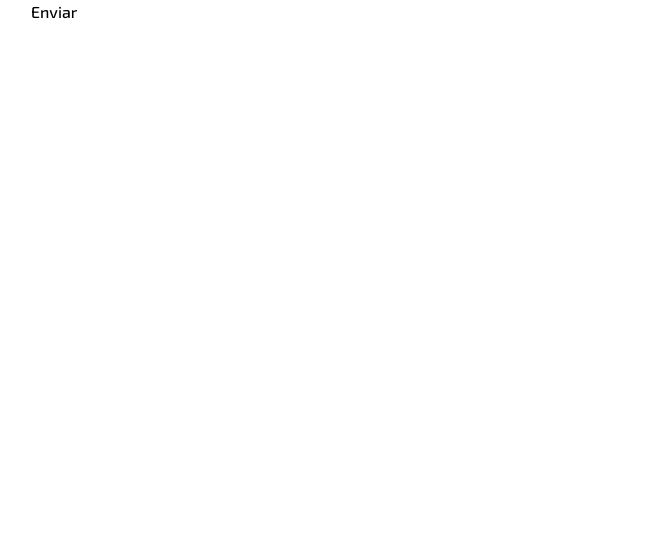
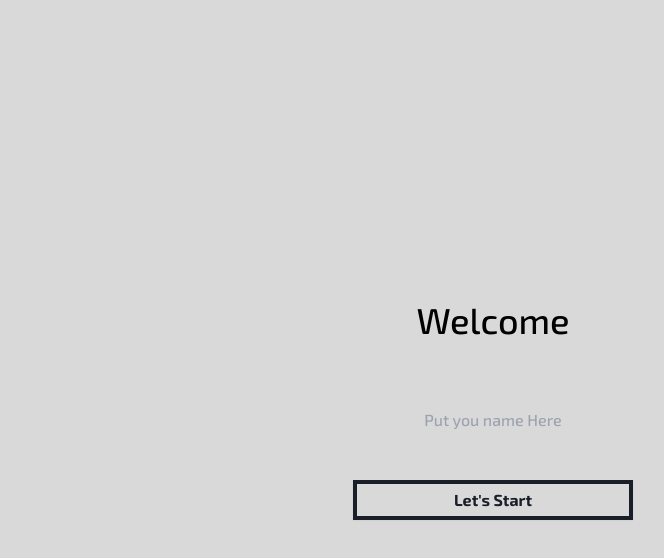
Before and after one commit to SrLuc/NewPortifolio, a React (Vite) app: page /works in a window 1280 px wide. Shown: the top 558 px of the page, without its empty margins (147-811 px from the left). Built offline with nearby package versions, Linux system fonts and the light colour scheme.

Commit message:
finished project

```diff
--- a/src/components/UIelements/Buttons.jsx
+++ b/src/components/UIelements/Buttons.jsx
@@ -30,7 +30,7 @@ const TernaryButton = ({ children }) => {
 
   return (
     <ScrollLink
-      className="bg-[#C0FF00] text-[#191E29] font-bold text-2xl p-1 px-3 shadow-sm"
+    className="bg-[#C0FF00] text-[#191E29] font-bold text-2xl p-1 px-3 shadow-sm"
       activeClass="active"
       to="section1"
       spy={true}
--- a/src/components/carousel/Carousel.jsx
+++ b/src/components/carousel/Carousel.jsx
@@ -7,8 +7,8 @@ import Slider from "react-slick";
 const VariableWidth = ({ children }) => {
   const settings = {
     className: "slider variable-width",
-    slidesToShow: 1,
-    slidesToScroll: 3,
+    slidesToShow: 3,
+    slidesToScroll: 1,
     variableWidth: true,
     adaptiveHeight: true,
     arrows: false,
--- a/src/pages/Home.jsx
+++ b/src/pages/Home.jsx
@@ -32,9 +32,9 @@ const Home = ({ name }) => {
             <SecondaryButton>
               <Link to="/about">More about me?</Link>
             </SecondaryButton>
-            <PrimaryButton>
+            <TernaryButton>
               <Link to="/contact">Let's Talk</Link>
-            </PrimaryButton>
+            </TernaryButton>
           </ul>
         </section>
         <section className="h-96 p-5 w-full flex justify-center">
--- a/src/pages/Login.jsx
+++ b/src/pages/Login.jsx
@@ -1,3 +1,5 @@
+import { SecondaryButton } from "../../src/components/UIelements/Buttons";
+
 const Login = ({ handleFormSubmit }) => {
   const handleForm = (e) => {
     const name = e.target.name.value;
@@ -5,10 +7,22 @@ const Login = ({ handleFormSubmit }) => {
   };
 
   return (
-    <section>
-      <form onSubmit={handleForm}>
-        <input type="text" name="name" id="name" />
-        <input type="submit" value="Enviar" />
+    <section className="flex w-full p-56 h-screen justify-center bg-[#D9D9D9]">
+      <form
+        className="flex flex-col justify-evenly w-80 p-5"
+        onSubmit={handleForm}
+      >
+        <h1 className="text-4xl text-center p-5">Welcome</h1>
+        <input
+          className="p-3 text-center outline-none bg-transparent"
+          type="text"
+          name="name"
+          id="name"
+          placeholder="Put you name Here"
+        />
+        <SecondaryButton>
+          <input type="submit" value="Let's Start" />
+        </SecondaryButton>
       </form>
     </section>
   );
```
